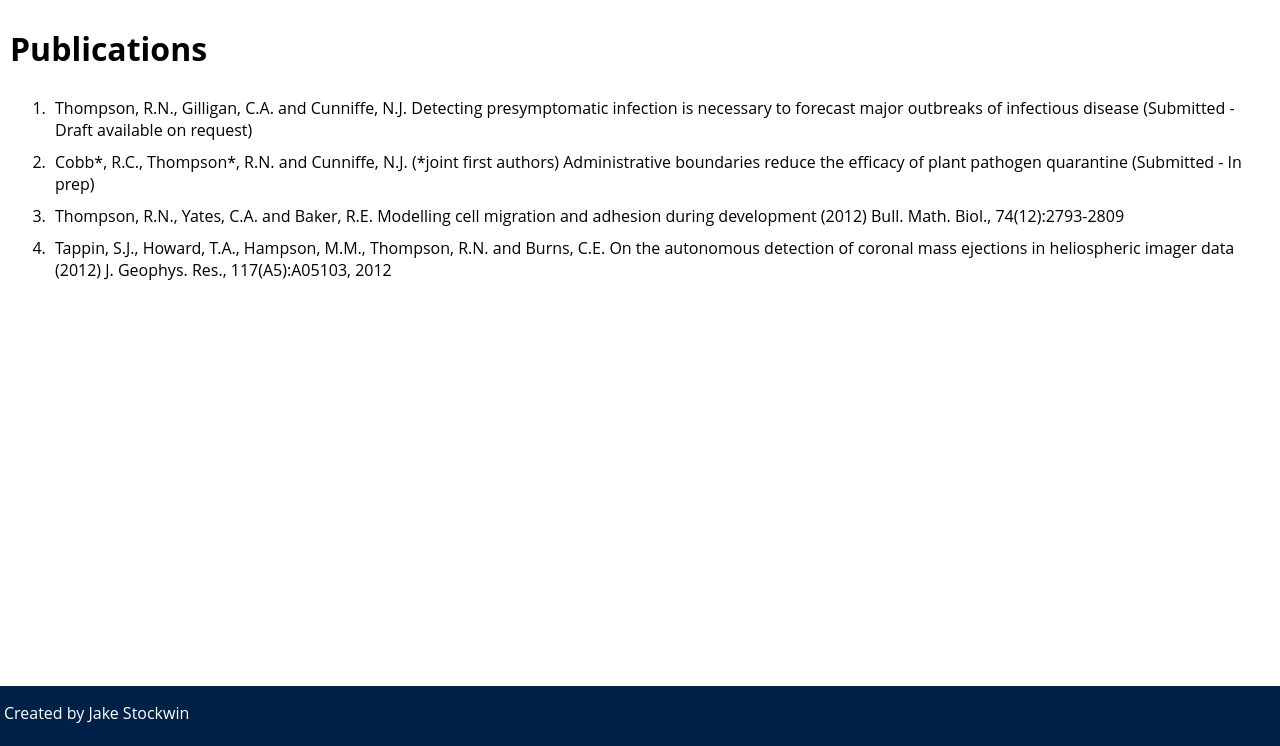
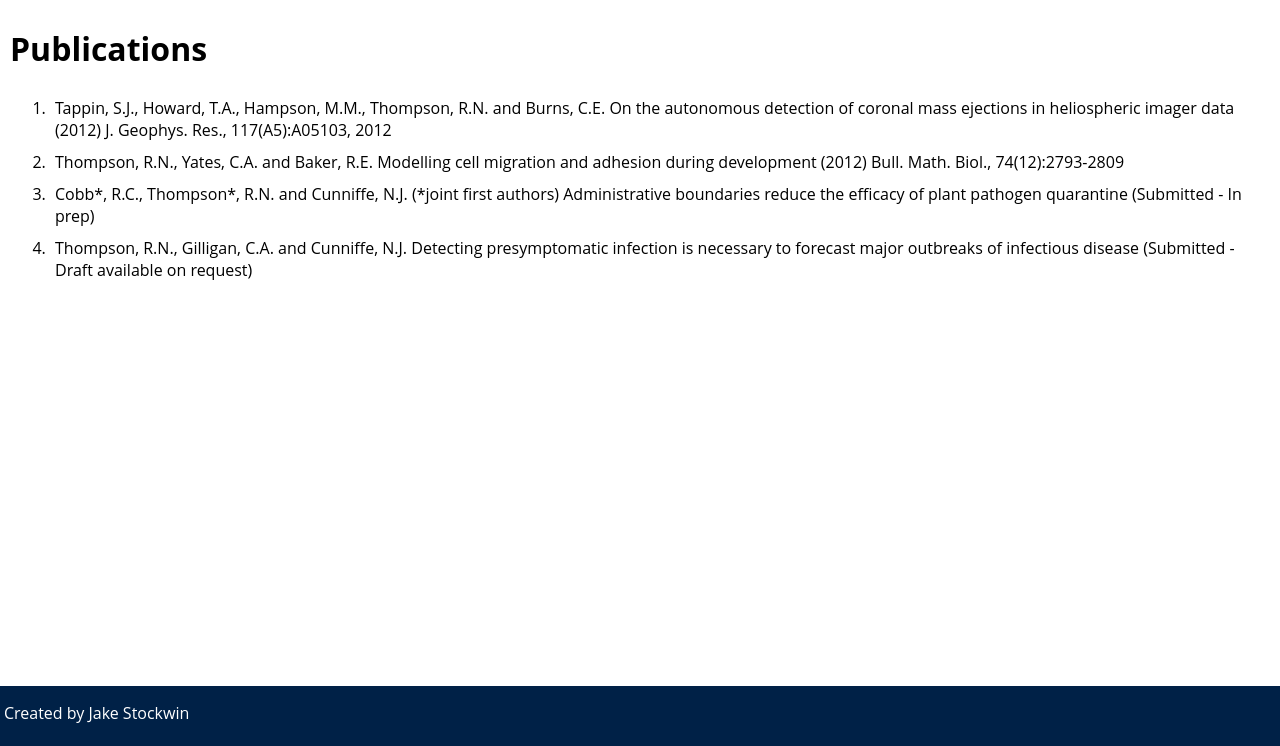
Before and after one commit to robin-thompson/robin-thompson.github.io, a Jekyll site: the page built from publications.html, in a window 1280 px wide, cut to the strip 154-900 px from the top of the page. Built offline with Jekyll 4.4.1, drawn with Linux system fonts in a browser that asks for light colours; some of the changed lines change nothing that is shown.

Commit message:
Define publication as collection
This means we're not using the inbuilt _posts, so we don't need the date
at the start of our publication file names, just some numbering system
to enforce the correct ordering. It also means the code makes more
sense.

```diff
--- a/_config.yml
+++ b/_config.yml
@@ -1,3 +1,6 @@
+collections:
+  - publications
+
 defaults:
   -
     scope:
--- a/publications.html
+++ b/publications.html
@@ -5,8 +5,8 @@
 
 <div id="publications">
 	<ul>
-	{% for post in site.posts %}
-	<li>{{ post.authors }} {{ post.title }} {% if post.link != null %}(<a href="{{ post.link }}" target="_blank">{{ post.linkname }}</a>){% endif %} ({{ post.year }}) {{ post.ref }}</li>
+	{% for publication in site.publications %}
+	<li>{{ publication.authors }} {{ publication.title }} {% if publication.link != null %}(<a href="{{ publication.link }}" target="_blank">{{ publication.linkname }}</a>){% endif %} ({{ publication.year }}) {{ publication.ref }}</li>
 	{% endfor %}
 	</ul>
 </div>
```
Also changed, not shown: _publications/001-On the autonomous detection of coronal mass ejections in heliospheric imager data.html (renamed from _posts/2015-11-20-On the autonomous detection of coronal mass ejections in heliospheric imager data.html), _publications/002-Modelling cell migration and adhesion during development.html (renamed from _posts/2015-11-21-Modelling cell migration and adhesion during development.html), _publications/003-Administrative boundaries reduce the efficacy of plant pathogen quarantine.html (renamed from _posts/2015-11-22-Administrative boundaries reduce the efficacy of plant pathogen quarantine.html), _publications/004-Detecting presymptomatic infection is necessary to forecast major outbreaks of infectious disease.html (renamed from _posts/2015-11-23-Detecting presymptomatic infection is necessary to forecast major outbreaks of infectious disease.html).
